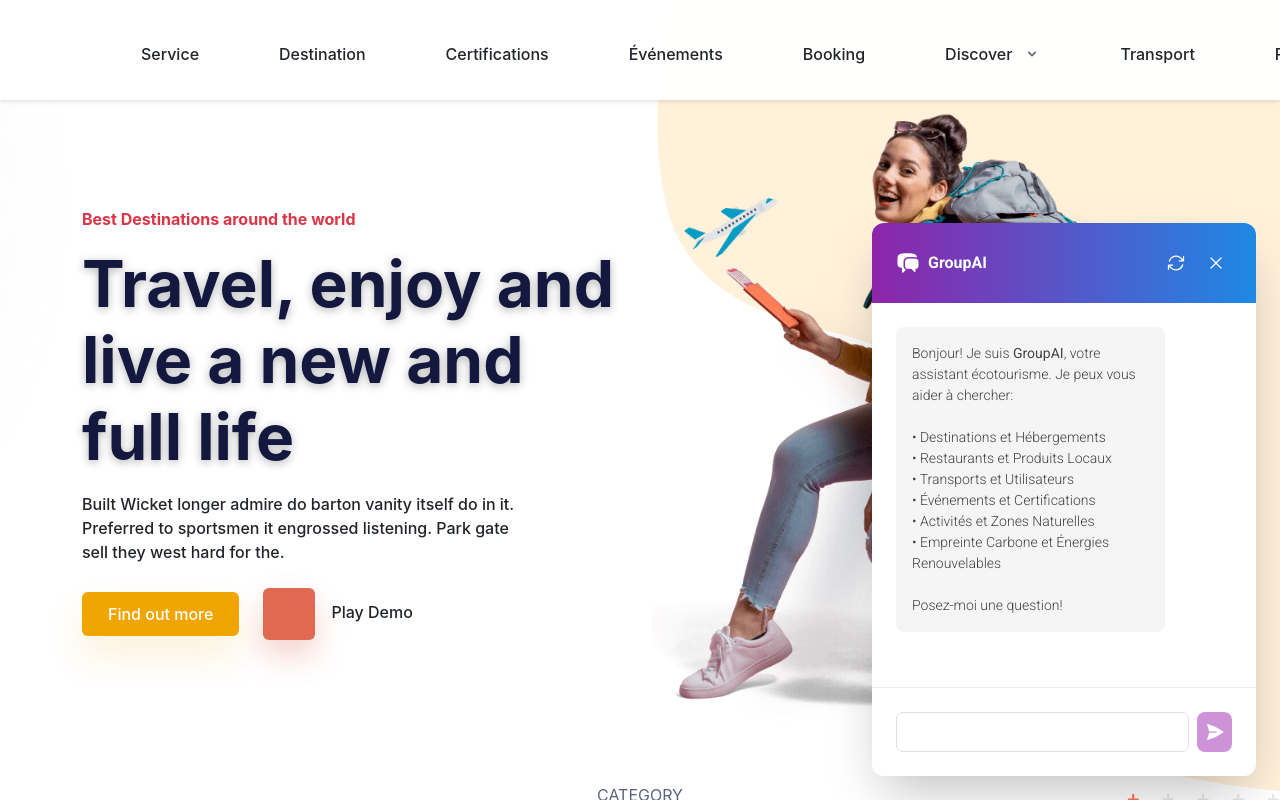
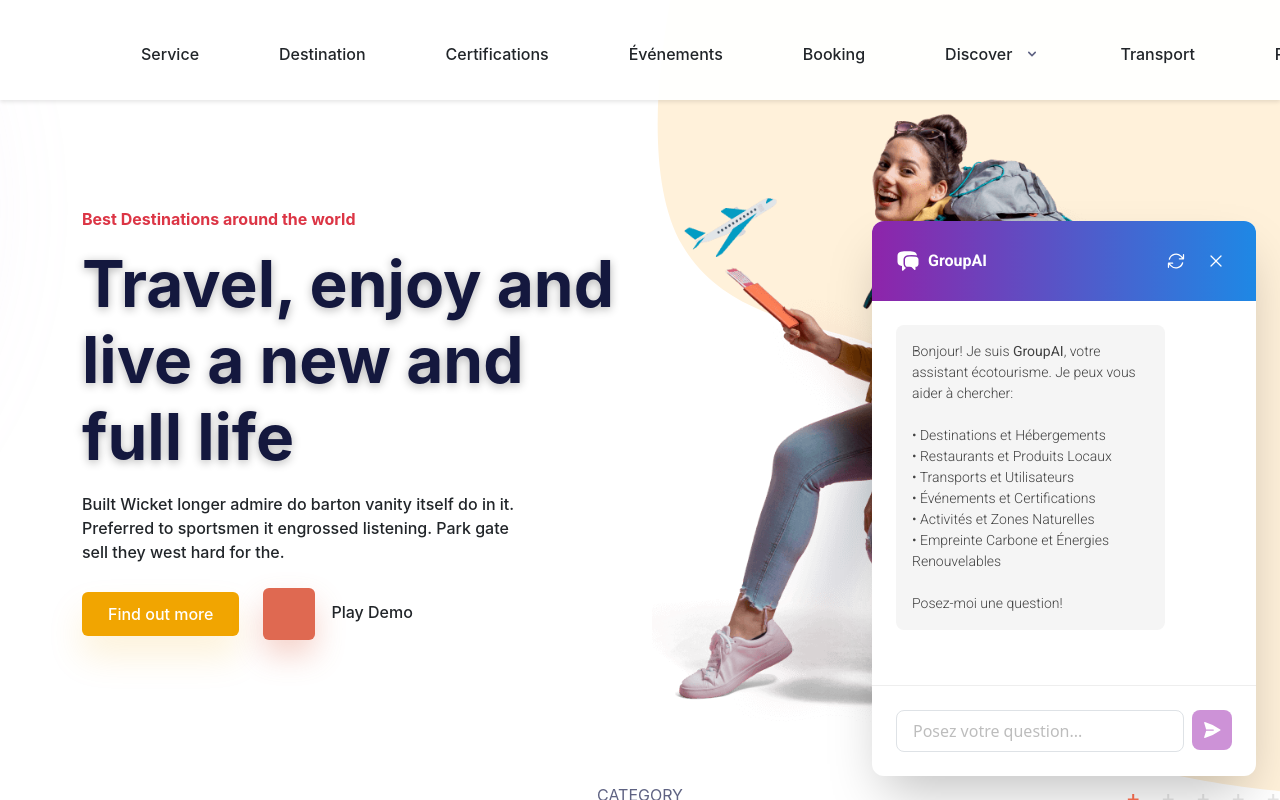
Before and after one commit to HabibBenJdidia/web-sem, a React (Vite) app in the folder Web-Semantique-Front/: page / in a window 1280 px wide. Both pictures are taken after a click on the button "GROUPAI". Shown: the top 800 px of the page. Built offline with nearby package versions, Linux system fonts and the light colour scheme; no server answers.

Commit message:
fix: GroupAI improvements - Fix energy detection priority (before products) - Add biomasse keyword and filter - Replace Material-Tailwind Input with native HTML input - Fix chatbot input field not working - Update API key to new Gemini key

```diff
--- a/Web-Semantique-Front/src/components/GroupAIChatbot.jsx
+++ b/Web-Semantique-Front/src/components/GroupAIChatbot.jsx
@@ -2,7 +2,6 @@
 import {
   Card,
   CardBody,
-  Input,
   Button,
   Typography,
   IconButton,
@@ -185,14 +184,14 @@
 
         <div className="p-4 border-t border-gray-200">
           <div className="flex gap-2">
-            <Input
+            <input
               type="text"
               placeholder="Posez votre question..."
               value={input}
               onChange={(e) => setInput(e.target.value)}
               onKeyPress={handleKeyPress}
               disabled={loading}
-              className="flex-1"
+              className="flex-1 px-3 py-2 border border-gray-300 rounded-lg focus:outline-none focus:ring-2 focus:ring-purple-500"
             />
             <IconButton
               color="purple"
```
Also changed, not shown: 1 other file (tests, documents, lock files or other folders).
